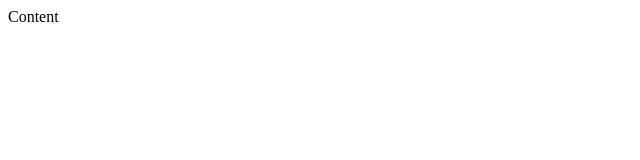
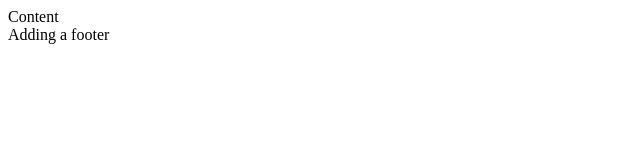
Before and after one commit to johdac/wbstest, a plain HTML site: page index.html in a window 1280 px wide. Shown: the full height of the page, 0-640 px from the left. Drawn offline with Linux system fonts and the light colour scheme.

Commit message:
Added an footer

```diff
--- a/index.html
+++ b/index.html
@@ -8,4 +8,5 @@
   <body>
     Content
   </body>
+  <footer>Adding a footer</footer>
 </html>
```
